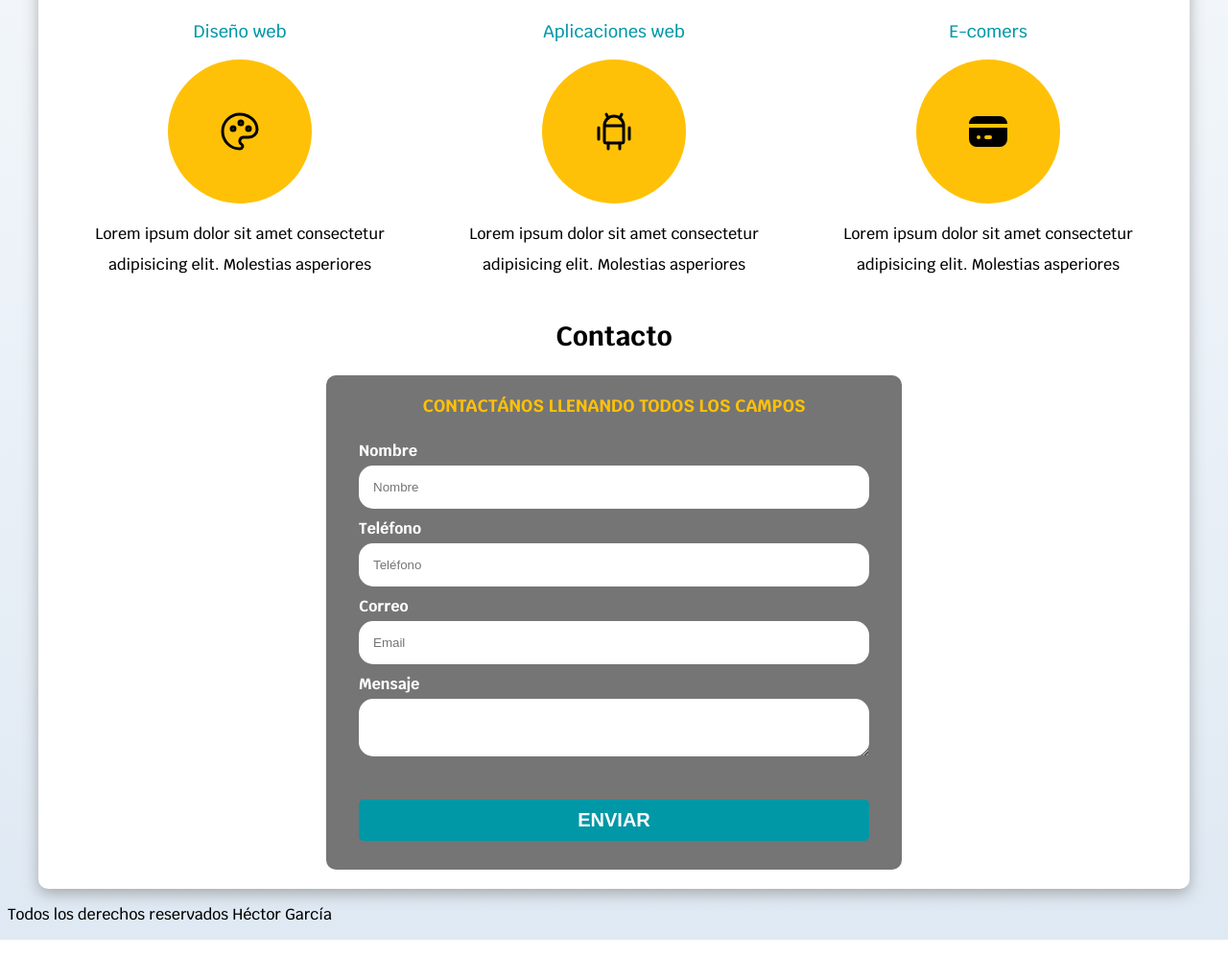
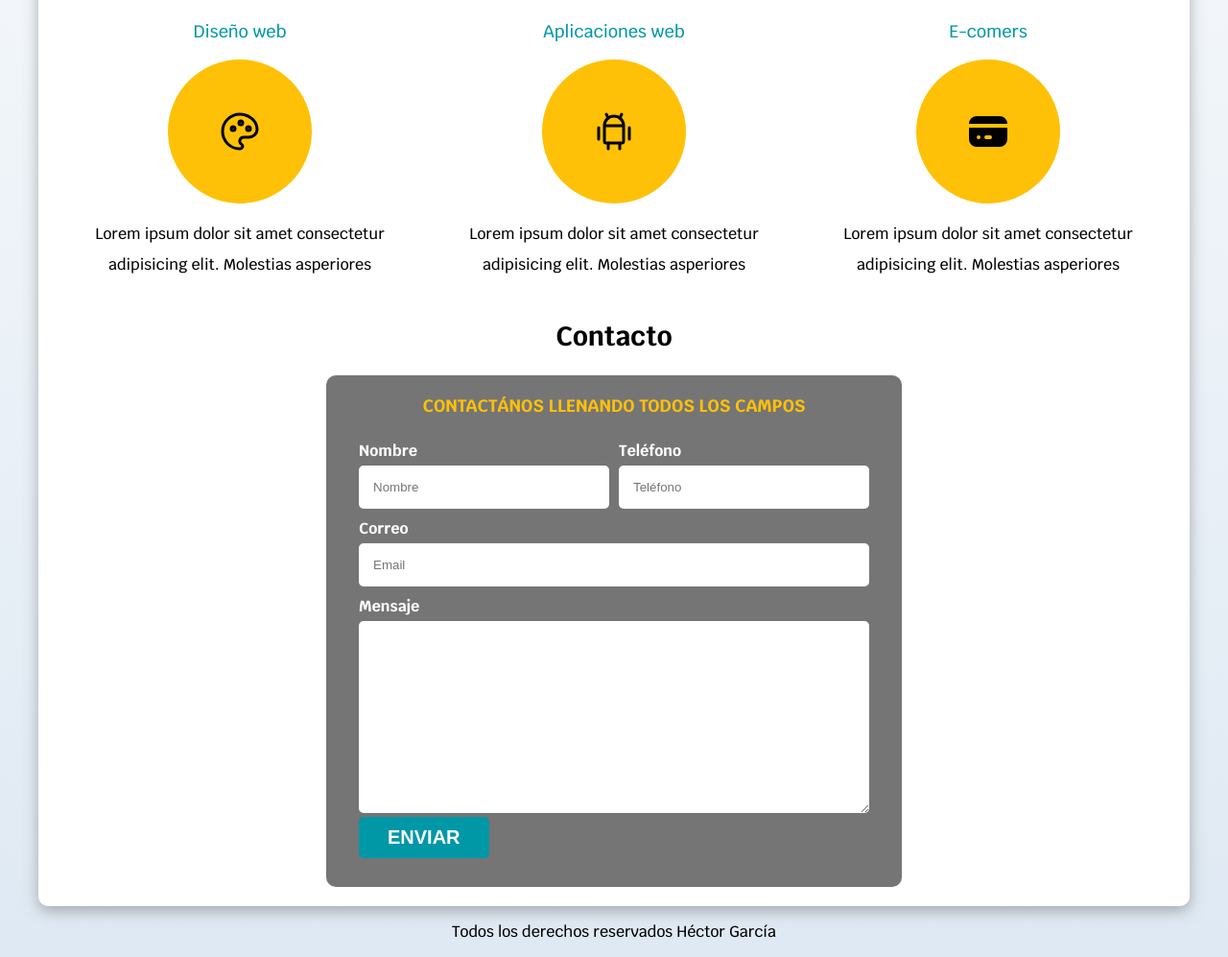
Before and after one commit to Hector-Garcia-dJ/Desarollo-web, a plain HTML site: page index.html in a window 1280 px wide. Shown: the part 710-1707 px from the top of the page at 96% size. Drawn offline with Linux system fonts and the light colour scheme.

Commit message:
Mejora visual

```diff
--- a/Css/style.css
+++ b/Css/style.css
@@ -16,6 +16,14 @@ facilitan el uso de rem**/
 html{
     font-size: 62.5%;
     box-sizing: border-box; /*Hack para box model*/
+    scroll-snap-type: y mandatory;
+}
+/* Scroll snap */
+.servicios,
+.navegacion-principal,
+.formulario {
+    scroll-snap-align: center;
+    scroll-snap-stop: always;
 }
 
 *, *:before, *:after{
@@ -82,6 +90,22 @@ h1,h2,h3{
 /* Titulos */
 .titulo span{
     font-size: 2rem;
+}
+
+/* Utilidades */
+.w-100{
+    width: 100%;
+}
+@media (min-width: 768px) {
+    .w-100{
+        width:auto;
+    }
+}
+.Enviar {
+    display: flex;
+}
+.alinear{
+    justify-content: flex-end;
 }
 
 /* Navegación principal */
@@ -192,9 +216,17 @@ padding: 1rem ;
     margin-bottom: 2rem;
     color:#ffc107;
 }
-
-.contenedor-campos{
-
+@media (min-width: 768px) {
+    .contenedor_campos{
+        display: grid;
+        grid-template-columns: repeat(2, 1fr);
+        grid-template-rows: auto auto 20rem;
+        column-gap: 1rem;
+    }
+}
+.campo:nth-child(3),
+.campo:nth-child(4){
+    grid-column: 1/3;
 }
 .campo{
     margin-bottom: 1rem;
@@ -205,12 +237,16 @@ padding: 1rem ;
     margin-bottom: .5rem;
     display: block;
 }
+.campo textarea{
+    height: 20rem;
+}
 .campo input, .txt {
     width: 100%;
     border: none;
     padding: 1.5rem;
-    border-radius: 1.5rem;
+    border-radius: .5rem;
 }
-.enviar .boton{
-    width: 100%;
+/* Footer */
+.footer{
+    text-align: center;
 }
--- a/index.html
+++ b/index.html
@@ -101,7 +101,7 @@
                 <form class="formulario">
                     <fieldset>
                         <legend>Contactános llenando todos los campos</legend>
-                        <div class="contendor_campos">
+                        <div class="contenedor_campos">
                                 <div class="campo">
                                     <label>Nombre</label>
                                     <input type="text" placeholder="Nombre">
@@ -123,14 +123,14 @@
                                 </div>
                         </div>
 
-                                <div class="enviar">
-                                    <input class="boton" type="submit" value="Enviar">
+                                <div class="alinear enviar">
+                                    <input class="boton w-100" type="submit" value="Enviar">
                                 </div>
                     </fieldset>
                 </form>
             </section>
         </main>
-        <footer>
+        <footer class="footer">
             <p> Todos los derechos reservados Héctor García</p>
         </footer>
     </body>
```
